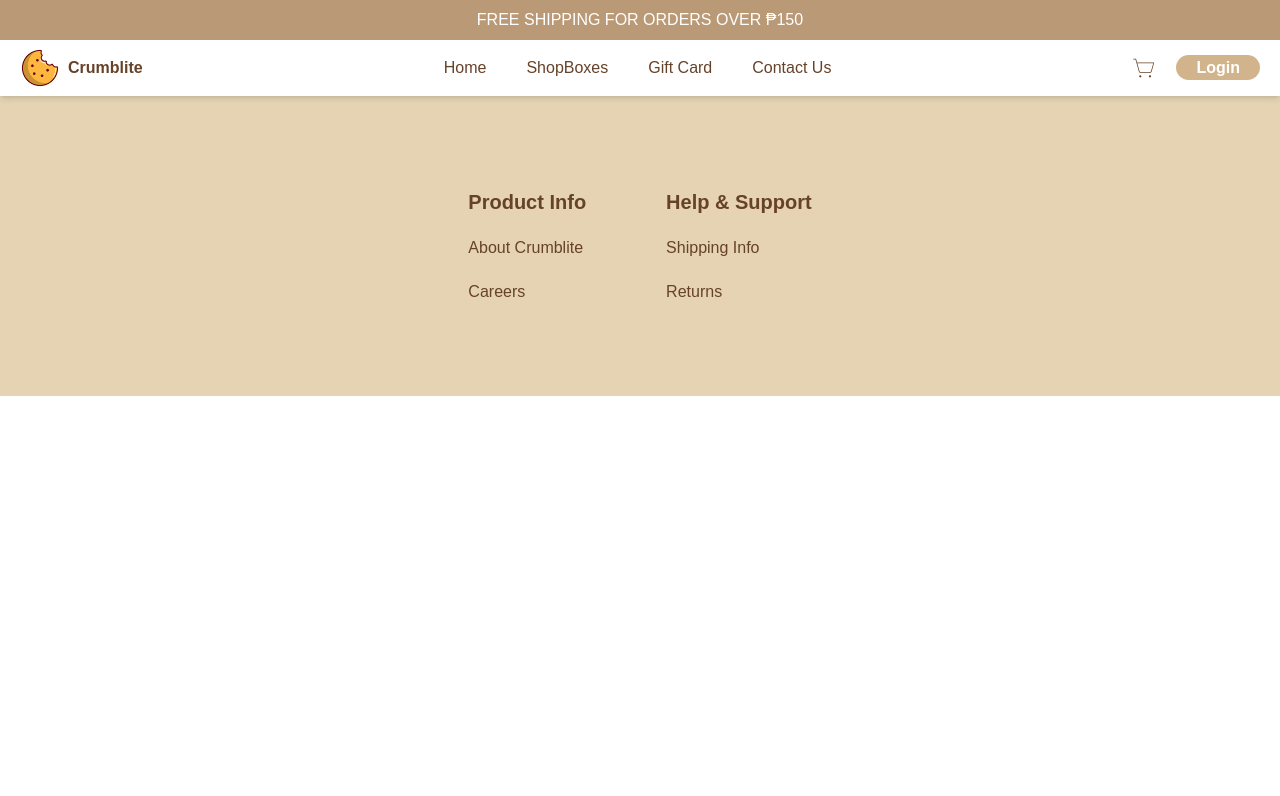
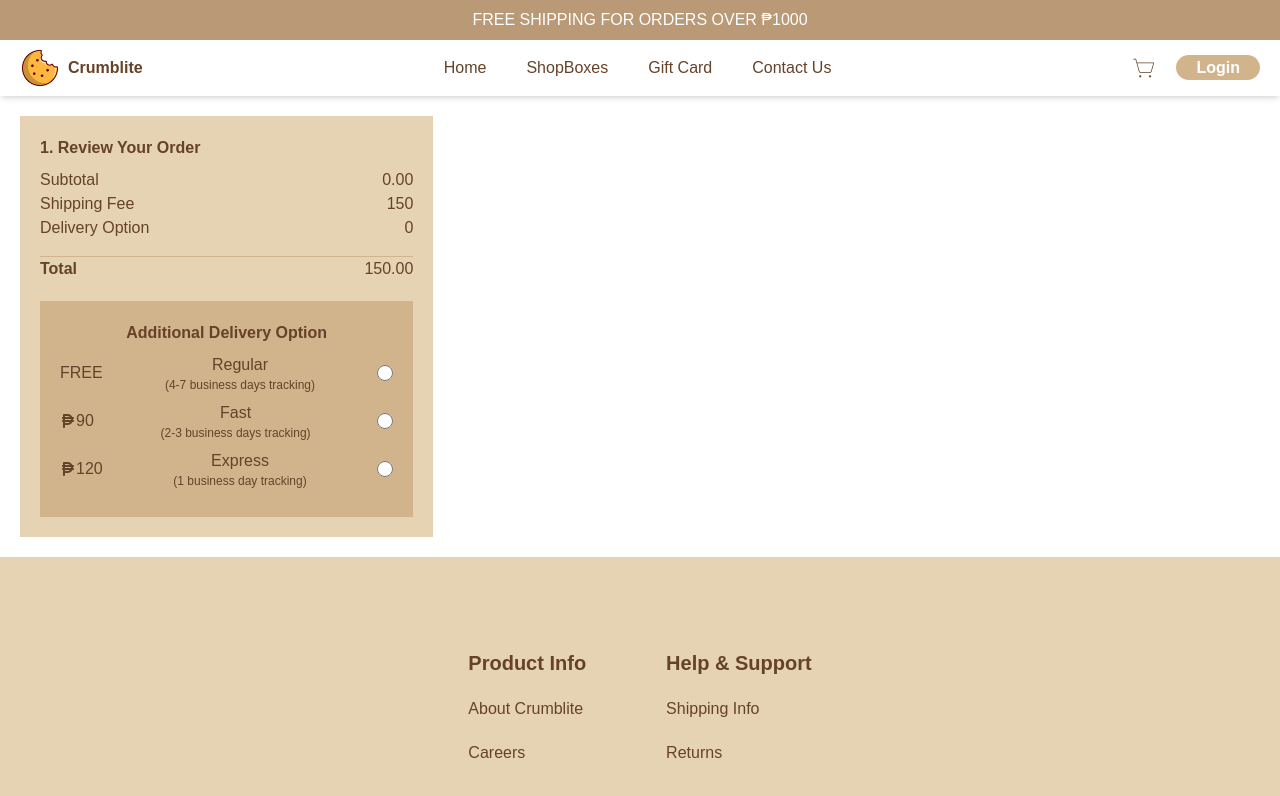
Before and after one commit to ClintZy101/occ-capstone-project-ecommerce, a React (Vite) app: page /cart in a window 1280 px wide. Shown: the top 796 px of the page. Built offline with nearby package versions, Linux system fonts and the light colour scheme.

Commit message:
cart page: review order component

```diff
--- a/src/App.jsx
+++ b/src/App.jsx
@@ -1,8 +1,8 @@
-import { BrowserRouter as Router, Routes, Route, useLocation } from "react-router-dom";
+import { Routes, Route, useLocation } from "react-router-dom";
 import scrollHook from "./utils/scrollHook";
 import Navbar from "./components/navbar/Navbar";
 // Supports weights 300-800
-import '@fontsource-variable/open-sans';
+import "@fontsource-variable/open-sans";
 import Sidebar from "./components/navbar/Sidebar";
 import { useState } from "react";
 import Home from "./pages/Home";
@@ -10,6 +10,7 @@ import Login from "./pages/Login";
 import Footer from "./footer/Footer";
 import ShopBoxes from "./pages/ShopBoxes";
 import SingleProduct from "./pages/SingleProduct";
+import CartPage from "./pages/CartPage";
 
 function App() {
   const { bannerIsHidden } = scrollHook();
@@ -21,10 +22,17 @@ function App() {
   const shouldShowNavbar = location.pathname !== "/login";
   return (
     <>
-     {shouldShowNavbar && (
+      {shouldShowNavbar && (
         <>
-          <Navbar bannerIsHidden={bannerIsHidden} sidebarIsShown={sidebarIsShown} handleSidebar={handleSidebar} />
-          <Sidebar sidebarIsShown={sidebarIsShown} handleSidebar={handleSidebar} />
+          <Navbar
+            bannerIsHidden={bannerIsHidden}
+            sidebarIsShown={sidebarIsShown}
+            handleSidebar={handleSidebar}
+          />
+          <Sidebar
+            sidebarIsShown={sidebarIsShown}
+            handleSidebar={handleSidebar}
+          />
         </>
       )}
       <Routes>
@@ -32,7 +40,7 @@ function App() {
         <Route path="/login" element={<Login />} />
         <Route path="/shopboxes" element={<ShopBoxes />} />
         <Route path="/shopboxes/:id" element={<SingleProduct />} />
-        {/* <Route path="/cart" element={<Cart />} />  */}
+        <Route path="/cart" element={<CartPage />} />
       </Routes>
       <Footer />
     </>
--- a/src/components/cart-modal/CartModal.jsx
+++ b/src/components/cart-modal/CartModal.jsx
@@ -5,6 +5,7 @@ import QuantityButtons from "../buttons/QuantityButtons";
 import { CiTrash } from "react-icons/ci";
 import { BiMinus, BiPlus } from "react-icons/bi";
 import { FaPesoSign } from "react-icons/fa6";
+import { Link } from "react-router-dom";
 
 export default function CartModal({ cartModalIsOpen, setCartModalIsOpen }) {
   const {
@@ -85,7 +86,7 @@ export default function CartModal({ cartModalIsOpen, setCartModalIsOpen }) {
               </div>
               <span
                 onClick={() => removeFromCart(item.id)}
-                className="cursor-pointer "
+                className="cursor-pointer self-start"
               >
                 {" "}
                 <CiTrash className="text-2xl hover:text-red-500 " />
@@ -106,9 +107,12 @@ export default function CartModal({ cartModalIsOpen, setCartModalIsOpen }) {
           {/* <button className="w-5/6 bg-customBrown-dark hover:bg-customBrown-darkest text-white h-10">
             View Cart
           </button> */}
-          <button className="w-5/6 bg-white h-10 hover:border border-customBrown-darkest">
-            Checkout
-          </button>
+          <Link
+            to={"/cart"}
+            className="w-5/6 bg-white h-10 hover:border border-customBrown-darkest text-center items-center flex justify-center"
+          >
+            <p> Checkout</p>
+          </Link>
         </div>
       </div>
 
--- /dev/null
+++ b/src/components/cart-page/ReviewOrder.jsx
@@ -0,0 +1,143 @@
+import React from 'react'
+import { BiMinus, BiPlus } from 'react-icons/bi'
+import { CiTrash } from 'react-icons/ci'
+import { FaPesoSign } from 'react-icons/fa6'
+
+export default function ReviewOrder({
+    cartItems,
+    decrementQuantity,
+    incrementQuantity,
+    removeFromCart,
+    handleAdditionalDeliveryFee,
+    additionalDeliveryFee,
+    getTotalPrice,
+    total,
+    shippingFee,
+    deliveryOptionsRef
+}) {
+  return (
+    <div className=" bg-customBrown-light p-5 ">
+        <p className="font-semibold">1. Review Your Order</p>
+        {cartItems.map((item, i) => (
+          <div
+            key={item.id}
+            className="grid grid-cols-10 justify-between items-center px-0 border-b border-b-customBrown py-2 "
+          >
+            <span
+              onClick={() => removeFromCart(item.id)}
+              className="cursor-pointer col-span-1"
+            >
+              <CiTrash className="text-2xl hover:text-red-500 " />
+            </span>
+
+            <img src={item.img_src} alt="" className=" w-24 h-24 col-span-4" />
+
+            <div className="grid gap-2 col-span-4">
+              <p>{item.name}</p>
+              {/* Quantity Control */}
+              <div className="flex space-x-4 items-center border-customBrown border w-max ">
+                <span
+                  onClick={() => decrementQuantity(item.id)}
+                  className="cursor-pointer hover:bg-customBrown-dark  w-7 h-7 grid place-items-center transition duration-300"
+                >
+                  <BiMinus />
+                </span>
+                <span>{item.quantity}</span>
+                <span
+                  onClick={() => incrementQuantity(item.id)}
+                  className="cursor-pointer hover:bg-customBrown-dark  w-7 h-7 grid place-items-center transition duration-300"
+                >
+                  <BiPlus />
+                </span>
+              </div>
+              <p className="flex items-center">
+                <FaPesoSign />
+                {item.price}
+              </p>
+            </div>
+            <div className="flex items-center self-end text-right col-span-1">
+              <FaPesoSign />
+              {item.price * item.quantity}
+            </div>
+          </div>
+        ))}
+        <div className="mt-2 ">
+          <div className="flex items-center justify-between">
+            <p>Subtotal</p>
+            <p>{getTotalPrice().toFixed(2)}</p>
+          </div>
+          <div className="flex items-center justify-between">
+            <p>Shipping Fee</p>
+            <p>{shippingFee}</p>
+          </div>
+          <div className="flex items-center justify-between">
+            <p>Delivery Option</p>
+            <p>{additionalDeliveryFee}</p>
+          </div>
+          <div className="flex items-center justify-between border-t border-t-customBrown mt-4">
+            <p className='font-semibold'>Total</p>
+            <p>{total}</p>
+          </div>
+        </div>
+        {/* Delivery Options */}
+        <div className="mt-5 bg-customBrown p-5">
+          <p className="font-semibold text-center mb-2">
+            Additional Delivery Option
+          </p>
+
+          {/* Options */}
+          <div className="flex space-x-2 items-center justify-between my-2">
+            <p>FREE</p>
+            <div className="grid text-center">
+              <p>Regular</p>
+              <p className="text-xs">(4-7 business days tracking)</p>
+            </div>
+
+            <input
+              ref={deliveryOptionsRef.regular}
+              onClick={()=>handleAdditionalDeliveryFee('regular')}
+              name="deliveryOptions"
+              value={0}
+              type="radio"
+              class="w-4 h-4  cursor-pointer"
+            />
+          </div>
+          <div className="flex space-x-2 items-center justify-between my-2">
+            <p className="flex items-center">
+              <FaPesoSign /> 90
+            </p>
+            <div className="grid text-center">
+              <p>Fast</p>
+              <p className="text-xs">(2-3 business days tracking)</p>
+            </div>
+
+            <input
+              ref={deliveryOptionsRef.fast}
+              onClick={()=>handleAdditionalDeliveryFee('fast')}
+              name="deliveryOptions"
+              value={90}
+              type="radio"
+              class="w-4 h-4  cursor-pointer"
+            />
+          </div>
+          <div className="flex space-x-2 items-center justify-between my-2">
+            <p className="flex items-center">
+              <FaPesoSign /> 120
+            </p>
+            <div className="grid text-center">
+              <p>Express</p>
+              <p className="text-xs">(1 business day tracking)</p>
+            </div>
+            <input
+              ref={deliveryOptionsRef.express}
+              onClick={()=>handleAdditionalDeliveryFee('express')}
+              name="deliveryOptions"
+              value={120}
+              type="radio"
+              class="w-4 h-4  cursor-pointer"
+            />
+          </div>
+        </div>
+      </div>
+  )
+}
--- a/src/components/navbar/Navbar.jsx
+++ b/src/components/navbar/Navbar.jsx
@@ -43,7 +43,7 @@ if(user){
         } bg-customBrown-dark w-full h-10 text-center text-white flex  items-center justify-center  transform transition-transform duration-1000 ease-in-out font-thin`}
       >
         {" "}
-        FREE SHIPPING FOR ORDERS OVER &#8369;150
+        FREE SHIPPING FOR ORDERS OVER &#8369;1000
       </div>
       {/* main navbar */}
       <div
--- /dev/null
+++ b/src/pages/CartPage.jsx
@@ -0,0 +1,62 @@
+import React, { useEffect, useRef, useState } from "react";
+import useCartStore from "../store/useCartLocalStorage";
+import ReviewOrder from "../components/cart-page/ReviewOrder";
+
+export default function CartPage() {
+  const {
+    cartItems,
+    decrementQuantity,
+    incrementQuantity,
+    getTotalPrice,
+    removeFromCart,
+  } = useCartStore();
+
+  const[additionalDeliveryFee, setAdditionalDeliveryFee] = useState(0)
+  const [shippingFee, setShippingFee] = useState(0);
+
+  const total = (getTotalPrice() + shippingFee + additionalDeliveryFee).toFixed(2) ;
+  const freeShippingThreshhold = 1000;
+  const deliveryOptionsRef = {
+    regular: useRef(null),
+    fast: useRef(null),
+    express: useRef(null),
+  };
+
+
+  const handleAdditionalDeliveryFee = (option) =>{
+    if(option === "regular"){
+        setAdditionalDeliveryFee(Number(deliveryOptionsRef.regular.current.value))
+    } else if (option === 'fast'){
+        setAdditionalDeliveryFee(Number(deliveryOptionsRef.fast.current.value))
+    } else if(option === 'express') {
+        setAdditionalDeliveryFee(Number(deliveryOptionsRef.express.current.value))
+    }
+  }
+
+  useEffect(() => {
+    if (getTotalPrice() > freeShippingThreshhold) {
+      setShippingFee(0);
+    } else if (getTotalPrice() < freeShippingThreshhold) {
+      setShippingFee(150);
+    }
+  }, [getTotalPrice()]);
+  console.log(additionalDeliveryFee)
+  return (
+    <div className="grid grid-cols-1 lg:grid-cols-3 p-5 text-customBrown-darkest">
+        <ReviewOrder
+        handleAdditionalDeliveryFee={handleAdditionalDeliveryFee}
+        cartItems={cartItems}
+        incrementQuantity={incrementQuantity}
+        decrementQuantity={decrementQuantity}
+        removeFromCart={removeFromCart}
+        total={total}
+        shippingFee={shippingFee}
+        deliveryOptionsRef={deliveryOptionsRef}
+        additionalDeliveryFee={additionalDeliveryFee}
+        getTotalPrice={getTotalPrice}
+        />
+      <div></div>
+      <div></div>
+    </div>
+  );
+}
--- a/tailwind.config.js
+++ b/tailwind.config.js
@@ -7,7 +7,6 @@ export default {
   theme: {
     extend: {
       colors: {
-        customBlue: "#B99976", // Example custom color
         customBrown: {
           light: '#E5D3B3',
           DEFAULT: '#D2B48C',
```
